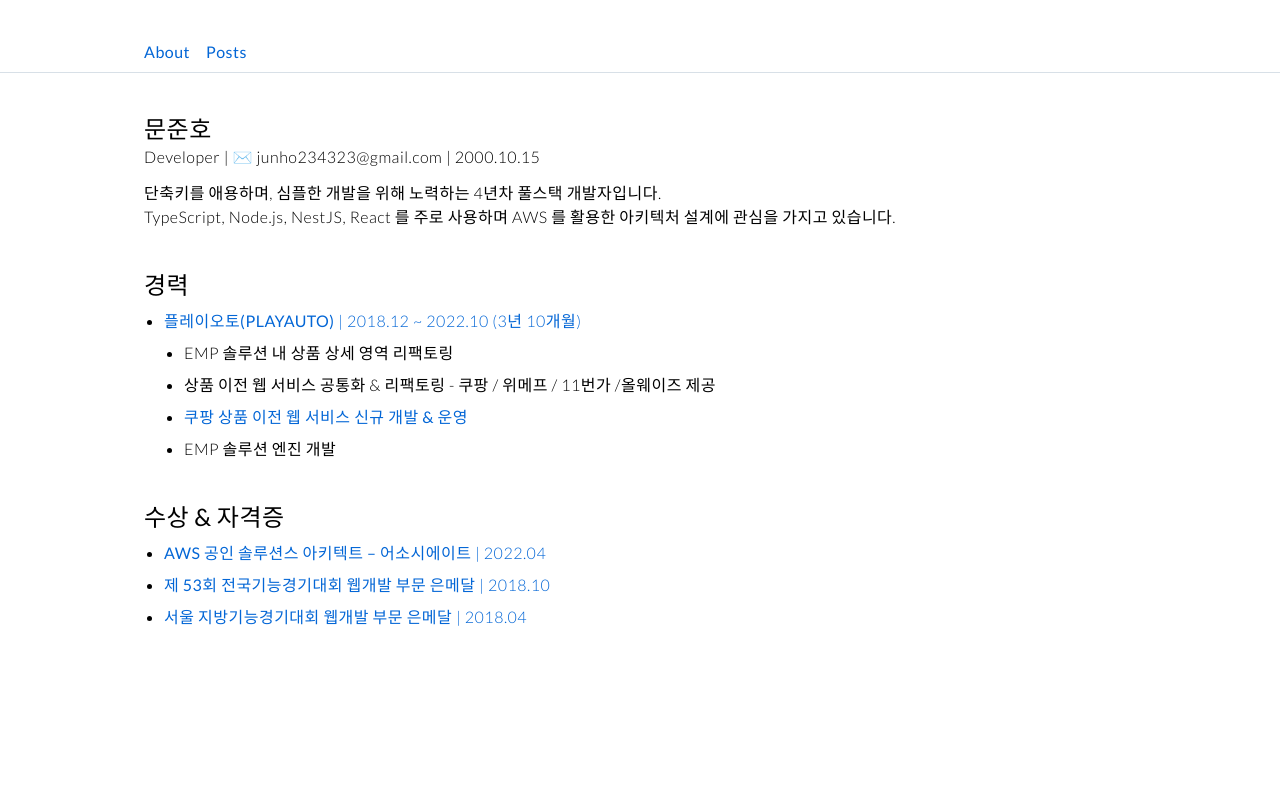
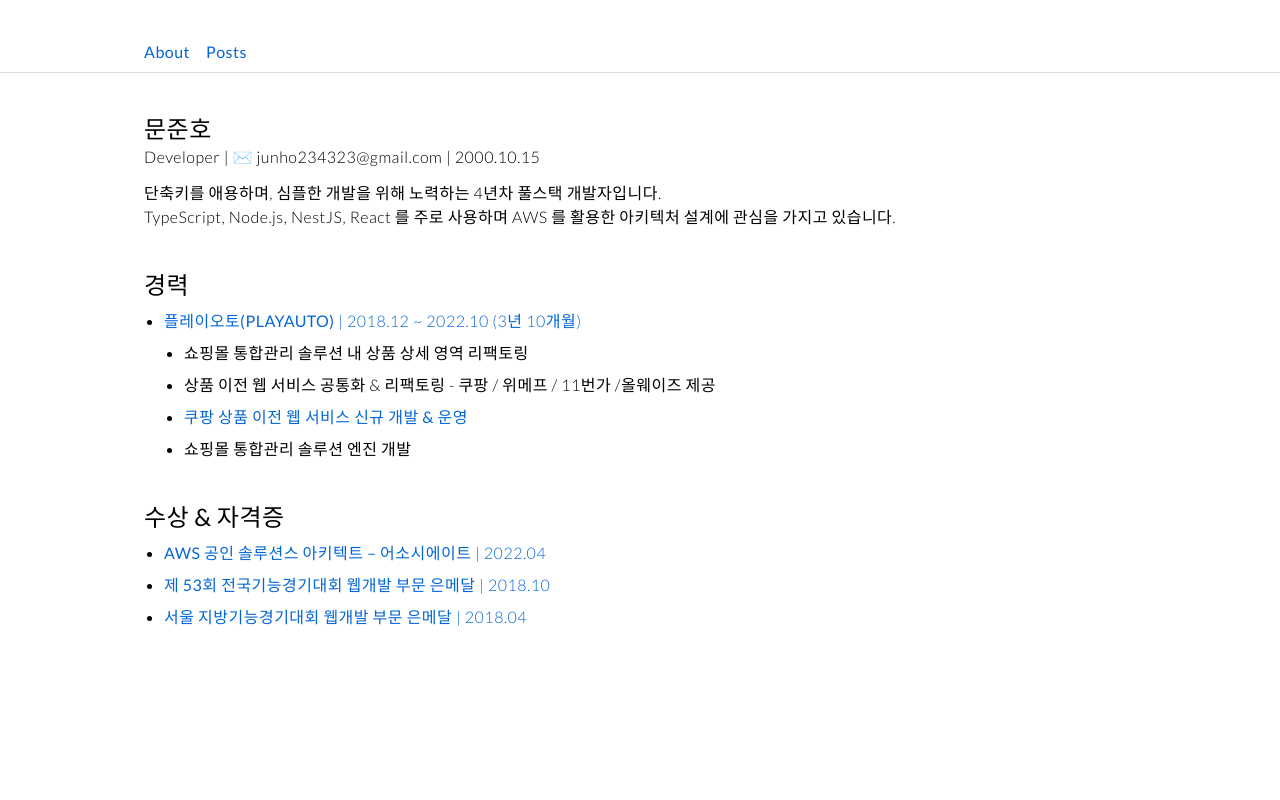
Before and after one commit to junho2343/junho2343.github.io, a Next.js app: page /about in a window 1280 px wide. Shown: the top 800 px of the page. Built offline with nearby package versions, Linux system fonts and the light colour scheme.

Commit message:
ㅁㄹㄴㄻㄴ

```diff
--- a/pages/about.tsx
+++ b/pages/about.tsx
@@ -11,14 +11,14 @@ const data: AboutType = {
       period: "2018.12 ~ 2022.10 (3년 10개월)",
       href: "https://plto.com/",
       summary: [
-        "EMP 솔루션 내 상품 상세 영역 리팩토링",
+        "쇼핑몰 통합관리 솔루션 내 상품 상세 영역 리팩토링",
         "상품 이전 웹 서비스 공통화 & 리팩토링 - 쿠팡 / 위메프 / 11번가 /올웨이즈 제공",
         {
           href: "https://marketplace.coupangcorp.com/s/blog/salenews-20210205-MCZJCYSUZLN5BAJLH2WG2GNZVXEQ",
           text: "쿠팡 상품 이전 웹 서비스 신규 개발 & 운영",
         },
 
-        "EMP 솔루션 엔진 개발",
+        "쇼핑몰 통합관리 솔루션 엔진 개발",
       ],
     },
   ],
```
